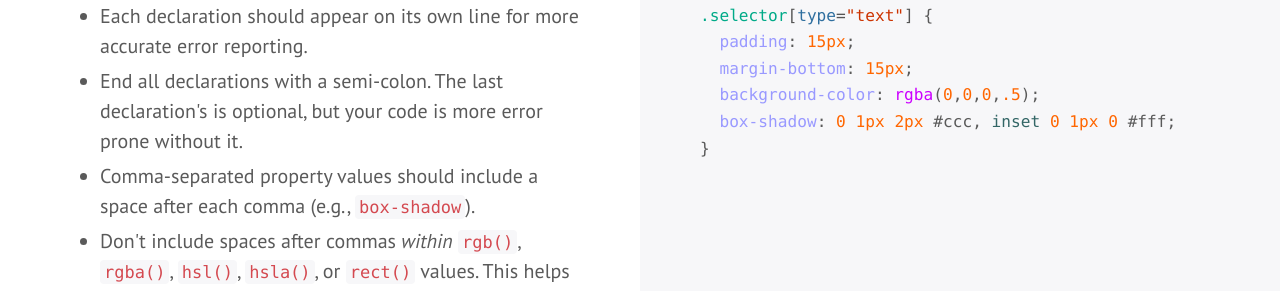
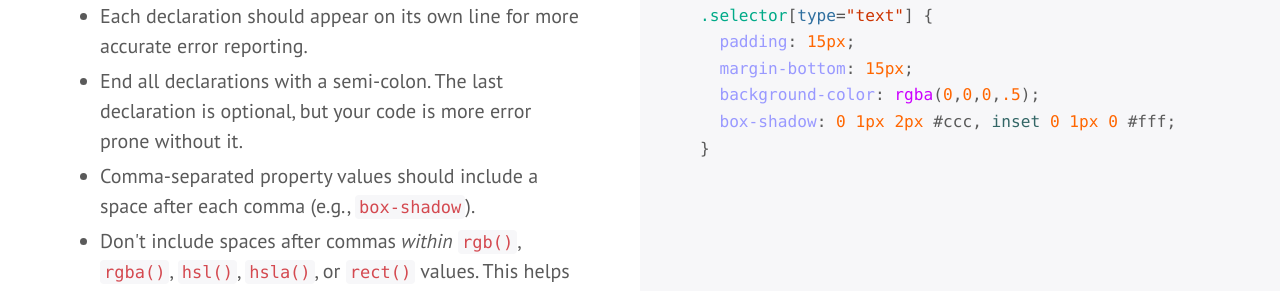
Before and after one commit to mdo/code-guide, a Jekyll site: the page built from index.html, in a window 1280 px wide and 900 px high, scrolled down 6406 px. Shown: the part 192-483 px from the top of the window. Built offline with Jekyll 4.4.1, drawn with Linux system fonts in a browser that asks for light colours; some web fonts are replaced; Markdown is read by kramdown in place of the engine named in the settings; comment, search, counter and statistics services are not loaded.

```diff
--- a/index.html
+++ b/index.html
@@ -217,7 +217,7 @@ layout: default
       <li>Place closing braces of declaration blocks on a new line.</li>
       <li>Include one space after <code>:</code> for each declaration.</li>
       <li>Each declaration should appear on its own line for more accurate error reporting.</li>
-      <li>End all declarations with a semi-colon. The last declaration's is optional, but your code is more error prone without it.</li>
+      <li>End all declarations with a semi-colon. The last declaration is optional, but your code is more error prone without it.</li>
       <li>Comma-separated property values should include a space after each comma (e.g., <code>box-shadow</code>).</li>
       <li>Don't include spaces after commas <em>within</em> <code>rgb()</code>, <code>rgba()</code>, <code>hsl()</code>, <code>hsla()</code>, or <code>rect()</code> values. This helps differentiate multiple color values (comma, no space) from multiple property values (comma with space).</li>
       <li>Don't prefix property values or color parameters with a leading zero (e.g., <code>.5</code> instead of <code>0.5</code> and <code>-.5px</code> instead of <code>-0.5px</code>).</li>
```
